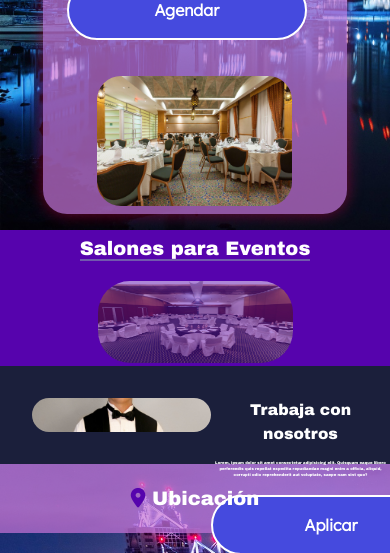
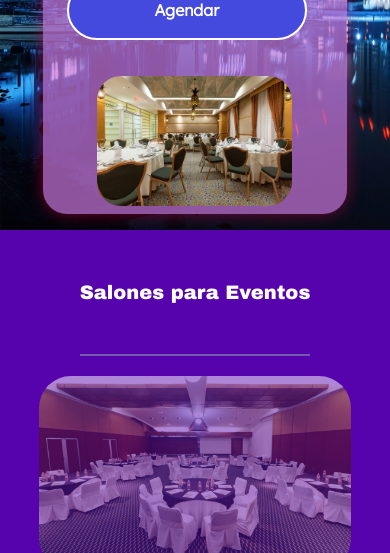
Before and after one commit to Gyromitte/Violet_Skies, a PHP site: page / in a window 390 px wide; the page is wider, and only the part inside the window is pictured. Shown: the part 417-970 px from the top of that part. Run offline with PHP 8.4, Linux system fonts and the light colour scheme; some libraries are stand-ins or nearby versions; some web fonts are replaced; grey boxes are pictures that could not be loaded.

Commit message:
Cambios de resolucion
Se modificaorn varias reglas CSS para mejorar la visualizacion en resoluciones moviles.

```diff
--- a/css/style.css
+++ b/css/style.css
@@ -273,9 +273,10 @@ h1{
     color: white;
     font-size: 3vw;
     padding: 20px;
+    overflow:hidden;
   }
 
-/* Estilos para dispositivos de moviles */
+/* Estilos para dispositivos moviles */
 @media (max-width: 767px) {
     .heroContainer {
       flex-direction: column; /* Cambia la dirección de los elementos a columna */
@@ -304,4 +305,18 @@ h1{
     .login-section{
         justify-content: center;
     }
+    /*Desaparecer Job Section*/
+    #job-section{
+        display: none;
+    }
+    .salones{
+        height: 100vw;
+    }
+    .slideshow-container{
+        width: 80%;
+        height: 50%;
+        position: relative;
+        display: flex;
+        margin-top: 20px;
+    }
   }
--- a/index.html
+++ b/index.html
@@ -99,9 +99,7 @@
             <div class="col-6 job-desc">
                 <p>Trabaja con nosotros</p>
                 <p class="job-desc-text">
-                    Lorem, ipsum dolor sit amet consectetur adipisicing elit.
-                    Quisquam eaque libero perferendis quis repellat expedita repudiandae magni enim a officia,
-                    aliquid, corrupti odio reprehenderit aut voluptate, saepe nam sint quo?
+                    Envianos tus datos y nos pondremos en contacto contigo!
                 </p>
                 <button class="agendarButton">
                     Aplicar
--- a/js/slideshow.js
+++ b/js/slideshow.js
@@ -10,5 +10,5 @@ function showSlides() {
   slideIn++;
   if (slideIn > slides.length) {slideIn = 1}
   slides[slideIn-1].style.display = "flex";
-  setTimeout(showSlides, 4000); // Change image every 2 seconds
+  setTimeout(showSlides, 4000); // Cambiar imagen cada cierto tiempo
 }
```
Also changed, not shown: css/panelAdmin.css (+11 -2 lines), html/panelAdmin.html (+8 -5 lines).
